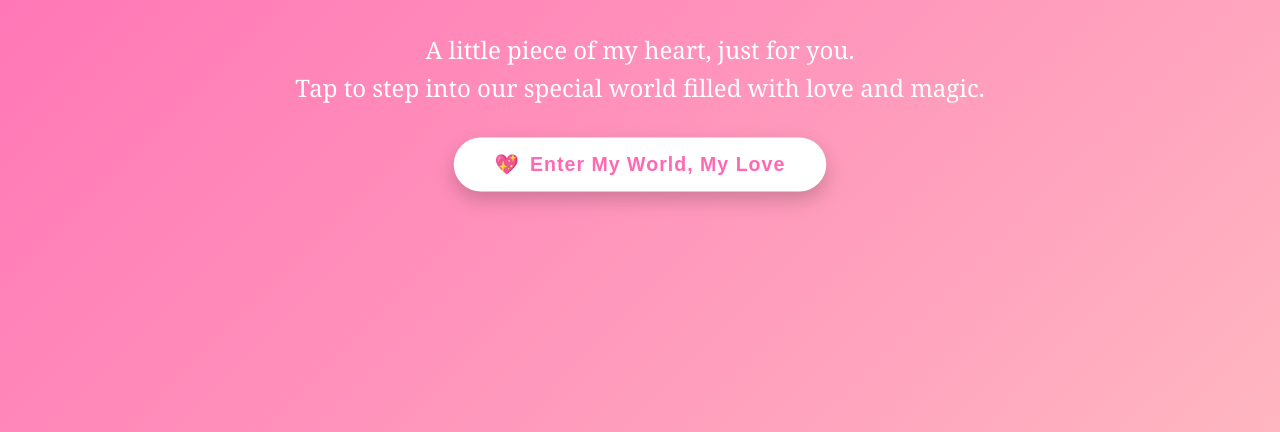
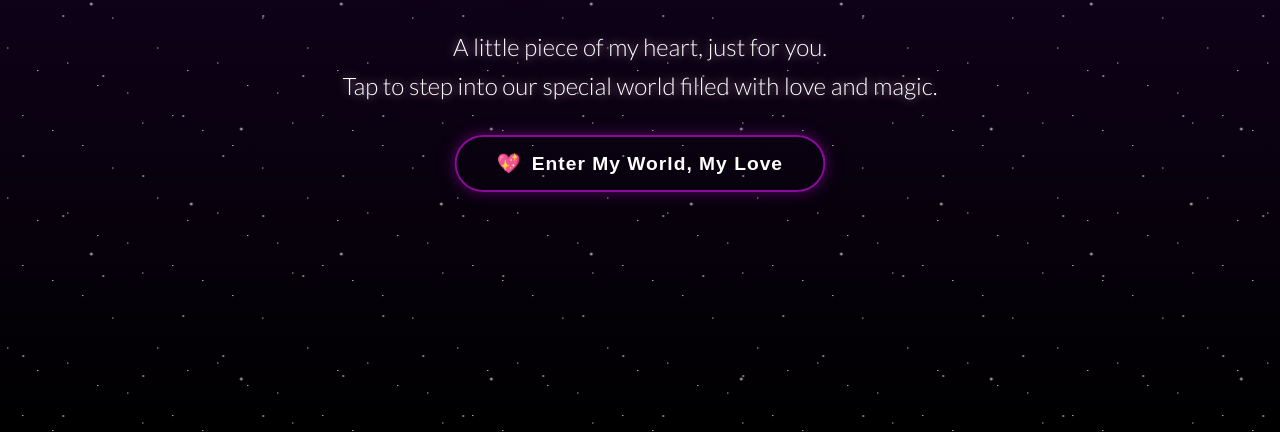
Before and after one commit to samirxpikachuio/4_her, a plain HTML site: page index.html in a window 1280 px wide. Shown: the part 368-800 px from the top of the page. Drawn offline with nearby package versions, Linux system fonts and the light colour scheme.

Commit message:
Update index.html

```diff
--- a/index.html
+++ b/index.html
@@ -4,9 +4,8 @@
     <meta charset="UTF-8">
     <meta name="viewport" content="width=device-width, initial-scale=1.0">
     <title>For My Adrita ❤️</title>
-  <!-- Three.js library -->
+    <link href="https://fonts.googleapis.com/css2?family=Playfair+Display:wght@700&family=Lato:wght@300;400&display=swap" rel="stylesheet">
     <script src="https://cdn.jsdelivr.net/npm/three@0.152.2/build/three.min.js"></script>
-  <!-- Anime.js library for animations -->
     <script src="https://cdn.jsdelivr.net/npm/animejs@3.2.1/lib/anime.min.js"></script>
     <style>
         body {
@@ -14,8 +13,8 @@
             background: #000;
             color: #fff;
             font-weight: 100;
-      touch-action: none; /* Prevents default touch actions like pan and zoom */
-      overflow: hidden; /* Hide scrollbars if any */
+            touch-action: none;
+            overflow: hidden;
             cursor: default;
         }
         #toggle-music {
@@ -43,26 +42,54 @@
             to { transform: rotate(360deg);}
         }
 
-    /* Welcome Overlay Styles */
         #adrita-welcome-overlay {
             position: fixed;
             top: 0;
             left: 0;
             width: 100%;
             height: 100%;
-      background: linear-gradient(135deg, #ff69b4, #ffb6c1); /* Cute pink gradient */
+            background:
+                radial-gradient(1px 1px at 5% 15%, #fff, rgba(0,0,0,0)),
+                radial-gradient(1px 1px at 15% 70%, #fff, rgba(0,0,0,0)),
+                radial-gradient(1px 1px at 25% 25%, #fff, rgba(0,0,0,0)),
+                radial-gradient(1px 1px at 35% 85%, #fff, rgba(0,0,0,0)),
+                radial-gradient(1px 1px at 45% 40%, #fff, rgba(0,0,0,0)),
+                radial-gradient(1px 1px at 55% 90%, #fff, rgba(0,0,0,0)),
+                radial-gradient(1px 1px at 65% 10%, #fff, rgba(0,0,0,0)),
+                radial-gradient(1px 1px at 75% 60%, #fff, rgba(0,0,0,0)),
+                radial-gradient(1px 1px at 85% 5%, #fff, rgba(0,0,0,0)),
+                radial-gradient(1px 1px at 95% 75%, #fff, rgba(0,0,0,0)),
+                radial-gradient(1.5px 1.5px at 10% 80%, #ddd, rgba(0,0,0,0)),
+                radial-gradient(1.5px 1.5px at 30% 10%, #ddd, rgba(0,0,0,0)),
+                radial-gradient(1.5px 1.5px at 50% 60%, #ddd, rgba(0,0,0,0)),
+                radial-gradient(1.5px 1.5px at 70% 30%, #ddd, rgba(0,0,0,0)),
+                radial-gradient(1.5px 1.5px at 90% 50%, #ddd, rgba(0,0,0,0)),
+                radial-gradient(2px 2px at 20% 40%, #eee, rgba(0,0,0,0)),
+                radial-gradient(2px 2px at 60% 20%, #eee, rgba(0,0,0,0)),
+                radial-gradient(2px 2px at 80% 90%, #eee, rgba(0,0,0,0)),
+                linear-gradient(to bottom, #1a032d, #000000);
+            background-size: 150px 150px, 150px 150px, 150px 150px, 150px 150px, 150px 150px, 150px 150px, 150px 150px, 150px 150px, 150px 150px, 150px 150px, 200px 200px, 200px 200px, 200px 200px, 200px 200px, 200px 200px, 250px 250px, 250px 250px, 250px 250px, 100% 100%;
+            background-repeat: repeat;
+            background-attachment: fixed;
+            animation: twinkling 20s infinite alternate;
+
             display: flex;
             flex-direction: column;
             justify-content: center;
             align-items: center;
-      z-index: 1000000; /* Ensure it's on top */
+            z-index: 1000000;
             color: white;
-      font-family: 'Georgia', serif; /* A more romantic font */
+            font-family: 'Lato', sans-serif;
             text-align: center;
             padding: 20px;
             box-sizing: border-box;
-      opacity: 0; /* Start hidden for Anime.js animation */
-      pointer-events: none; /* Allow clicks through until animated in */
+            opacity: 0;
+            pointer-events: none;
+        }
+
+        @keyframes twinkling {
+            0%, 100% { background-position: 0% 0%; }
+            50% { background-position: 5% 5%; }
         }
 
         #adrita-welcome-overlay.active {
@@ -71,10 +98,11 @@
         }
 
         #adrita-welcome-overlay h1 {
+            font-family: 'Playfair Display', serif;
             font-size: 3.5em;
             margin-bottom: 20px;
-      text-shadow: 2px 2px 8px rgba(0,0,0,0.3);
-      opacity: 0; /* Start hidden for Anime.js animation */
+            text-shadow: 0 0 15px rgba(255, 255, 255, 0.7), 0 0 25px rgba(255, 105, 180, 0.5);
+            opacity: 0;
             transform: translateY(-50px);
         }
 
@@ -83,56 +111,54 @@
             max-width: 80%;
             line-height: 1.6;
             margin-bottom: 30px;
-      opacity: 0; /* Start hidden for Anime.js animation */
+            text-shadow: 0 0 10px rgba(255, 255, 255, 0.5), 0 0 15px rgba(255, 105, 180, 0.3);
+            opacity: 0;
             transform: translateY(50px);
         }
 
         #adrita-welcome-overlay button {
-      background-color: #fff; /* White button */
-      color: #ff69b4; /* Pink text */
-      border: none;
+            background-color: transparent;
+            color: #fff;
+            border: 2px solid #8b0a99;
             padding: 15px 40px;
-      border-radius: 30px; /* More rounded */
+            border-radius: 30px;
             font-size: 1.2em;
             font-weight: bold;
             cursor: pointer;
-      box-shadow: 0 8px 20px rgba(0,0,0,0.2);
+            box-shadow: 0 0 15px rgba(139, 10, 153, 0.6);
             transition: all 0.3s ease;
             letter-spacing: 1px;
-      opacity: 0; /* Start hidden for Anime.js animation */
+            opacity: 0;
             transform: scale(0.5);
         }
 
         #adrita-welcome-overlay button:hover {
-      background-color: #f0f0f0;
+            background-color: rgba(139, 10, 153, 0.1);
             transform: scale(1.05) translateY(-5px);
-      box-shadow: 0 12px 25px rgba(0,0,0,0.3);
+            box-shadow: 0 0 25px rgba(139, 10, 153, 0.9), 0 0 40px rgba(139, 10, 153, 0.7);
+            border-color: #d156ff;
         }
 
-    /* Optional: Small heart icon on the button */
         #adrita-welcome-overlay button::before {
-      content: '💖'; /* Cute heart emoji */
+            content: '💖';
             margin-right: 10px;
         }
 
-    /* Three.js Canvas initially hidden */
         #threejs-canvas {
-      position: absolute; /* Allows it to take up full screen while being behind overlay */
+            position: absolute;
             top: 0;
             left: 0;
             width: 100%;
             height: 100%;
-      display: none; /* Hidden until welcome is dismissed */
+            display: none;
         }
     </style>
 </head>
 <body>
     <div id="threejs-canvas"></div>
 
-  <!-- Audio element -->
     <audio id="bg-audio" preload="auto" loop></audio>
 
-  <!-- Toggle music button -->
     <button id="toggle-music" aria-label="Toggle music">
         <svg id="icon-note" xmlns="http://www.w3.org/2000/svg" viewBox="0 0 24 24" width="24" height="24">
             <path d="M12 3v10.55A4 4 0 1 0 14 17V7h4V3h-6z" fill="currentColor"/>
@@ -143,7 +169,6 @@
         </svg>
     </button>
 
-  <!-- Welcome Overlay HTML -->
     <div id="adrita-welcome-overlay">
         <h1 class="welcome-title">Hey, my dearest Adrita!</h1>
         <p class="welcome-subtitle">A little piece of my heart, just for you.<br>Tap to step into our special world filled with love and magic.</p>
@@ -152,13 +177,18 @@
 
     <script>
     const customTexts = [
-      "I love you Adrita",
-      "My CupCake",
-      "The queen of my heart",
-      "You're my everything",
-      "My sweet Angel",
-      "Forever yours"
+    "I love you, Adrita.",
+    "You feel like home.",
+    "My heart chose you.",
+    "With you, I’m whole.",
+    "You're my peace.",
+    "Forever you. Just you.",
+    "You calm my storms.",
+    "Your absence feels loud.",
+    "When you're not here, everything dulls.",
+    "Even silence misses your voice."
      ];
+
 
         const audioSource = "https://files.catbox.moe/0zslug.m4a";
         document.getElementById('bg-audio').src = audioSource;
@@ -204,7 +234,6 @@
             }
         }
 
-    // Event listener for the music toggle button
         toggleBtn.addEventListener("click", () => {
             if (isPlaying) {
                 audio.pause();
@@ -215,38 +244,37 @@
             updateIcon();
         });
 
-    // --- Anime.js Welcome Page Animations ---
         function animateWelcomePageIn() {
-      welcomeOverlay.classList.add('active'); // Make overlay visible for animations
+            welcomeOverlay.classList.add('active');
 
             anime.timeline({
-        easing: 'easeOutExpo',
-        duration: 1000
+                easing: 'easeOutQuad',
+                duration: 1200
             })
             .add({
                 targets: '#adrita-welcome-overlay h1',
                 opacity: [0, 1],
-        translateY: [-50, 0],
-        delay: 200
+                translateY: [-30, 0],
+                delay: 400
             })
             .add({
                 targets: '#adrita-welcome-overlay p',
                 opacity: [0, 1],
-        translateY: [50, 0],
+                translateY: [30, 0],
                 delay: 200
             })
             .add({
                 targets: '#enterButton',
                 opacity: [0, 1],
-        scale: [0.5, 1],
+                scale: [0.7, 1],
                 delay: 300,
+                elasticity: 400,
                 begin: function(anim) {
-          // Add pulse animation to button after it appears
                     anime({
                         targets: '#enterButton',
-            scale: [1, 1.05, 1],
+                        scale: [1, 1.03, 1],
                         easing: 'easeInOutQuad',
-            duration: 1500,
+                        duration: 1800,
                         loop: true,
                         direction: 'alternate'
                     });
@@ -256,51 +284,49 @@
 
         function animateWelcomePageOut() {
             anime.timeline({
-        easing: 'easeInExpo',
-        duration: 800,
+                easing: 'easeInQuad',
+                duration: 900,
                 complete: function(anim) {
-          welcomeOverlay.style.display = 'none'; // Hide overlay after animation
-          threeJsCanvas.style.display = 'block'; // Show Three.js canvas
+                    welcomeOverlay.style.display = 'none';
+                    threeJsCanvas.style.display = 'block';
                     if (!threeJsInitialized) {
-            initThreeJs(); // Initialize Three.js only once
+                        initThreeJs();
                         createStars();
                         createFallingTexts();
                         loadHeartImage().then(loadedHeartImage => {
                             const heartTexture = createHeartTexture(loadedHeartImage);
                             createFallingHearts(heartTexture);
-              animateThreeJs(); // Start the Three.js render loop
+                            animateThreeJs();
                         });
                         threeJsInitialized = true;
                     }
-          startAudio(); // Start audio after user interaction
+                    startAudio();
                 }
             })
             .add({
                 targets: '#adrita-welcome-overlay h1, #adrita-welcome-overlay p',
                 opacity: 0,
                 translateY: function(el, i) {
-          return i === 0 ? -50 : 50; // Slide out based on element type
-        }
+                    return i === 0 ? -30 : 30;
+                },
+                delay: anime.stagger(100)
             })
             .add({
                 targets: '#enterButton',
                 opacity: 0,
-        scale: 0.5,
-        delay: 0
+                scale: 0.7,
+                delay: 100
             });
         }
 
-    // Event listener for the "Enter My World, My Love" button
         enterButton.addEventListener("click", animateWelcomePageOut);
 
-    // Initial setup on DOM load
         document.addEventListener("DOMContentLoaded", () => {
-      animateWelcomePageIn(); // Animate welcome page in
-      updateIcon(); // Initial icon state (paused)
+            animateWelcomePageIn();
+            updateIcon();
         });
 
-    // --- Three.js Animation Code ---
-    let scene, camera, renderer; // Declare globally
+        let scene, camera, renderer;
         let starMeshes = [];
         let textMeshes = [];
         let heartMeshes = [];
@@ -320,12 +346,12 @@
             camera = new THREE.PerspectiveCamera(75, width / height, 0.1, 1000);
             renderer = new THREE.WebGLRenderer({ 'alpha': true });
             renderer.setSize(width, height);
-      threeJsCanvas.appendChild(renderer.domElement); // Append to the hidden canvas
+            threeJsCanvas.appendChild(renderer.domElement);
 
             camera.position.z = 20;
             camera.rotation.y = 0.5;
 
-      setupCameraControls(); // Setup controls once
+            setupCameraControls();
             window.addEventListener("resize", onWindowResize);
         }
 
@@ -550,11 +576,9 @@
             shootingStars.push(shootingStarMesh);
         }
 
-    // Main animation loop for Three.js
         function animateThreeJs() {
             requestAnimationFrame(animateThreeJs);
 
-      // Animate main scene elements
             camera.rotation.y += (targetRotationY - camera.rotation.y) * 0.08;
 
             const currentTime = Date.now();
```
Lines whose indentation alone changed are shown as unchanged.
